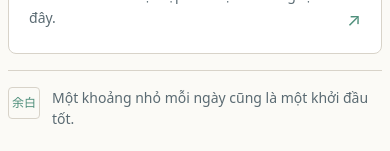
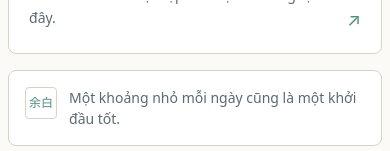
Before and after one commit to HoangDang1123/nichigo-japanese-learning, a Next.js app in the folder nichigo_frontend/: page / in a window 390 px wide. Shown: the part 944-1095 px from the top of the page. Built offline with nearby package versions, Linux system fonts and the light colour scheme.

Commit message:
style(jpn-003): finish independent bordered homepage panel rhythm

```diff
--- a/nichigo_frontend/src/app/home.module.css
+++ b/nichigo_frontend/src/app/home.module.css
@@ -232,7 +232,9 @@
   align-items: center;
   gap: var(--space-4);
   padding: var(--space-4) var(--space-5);
-  border-top: var(--border-width) solid var(--color-border);
+  border: var(--border-width) solid var(--color-border);
+  border-radius: var(--radius-lg);
+  background: var(--color-surface);
   color: var(--color-text-muted);
 }
 
@@ -293,8 +295,7 @@
   .editorial {
     align-items: flex-start;
     gap: var(--space-3);
-    padding-right: 0;
-    padding-left: 0;
+    padding: var(--space-4);
   }
 
   .editorialNote {
```
